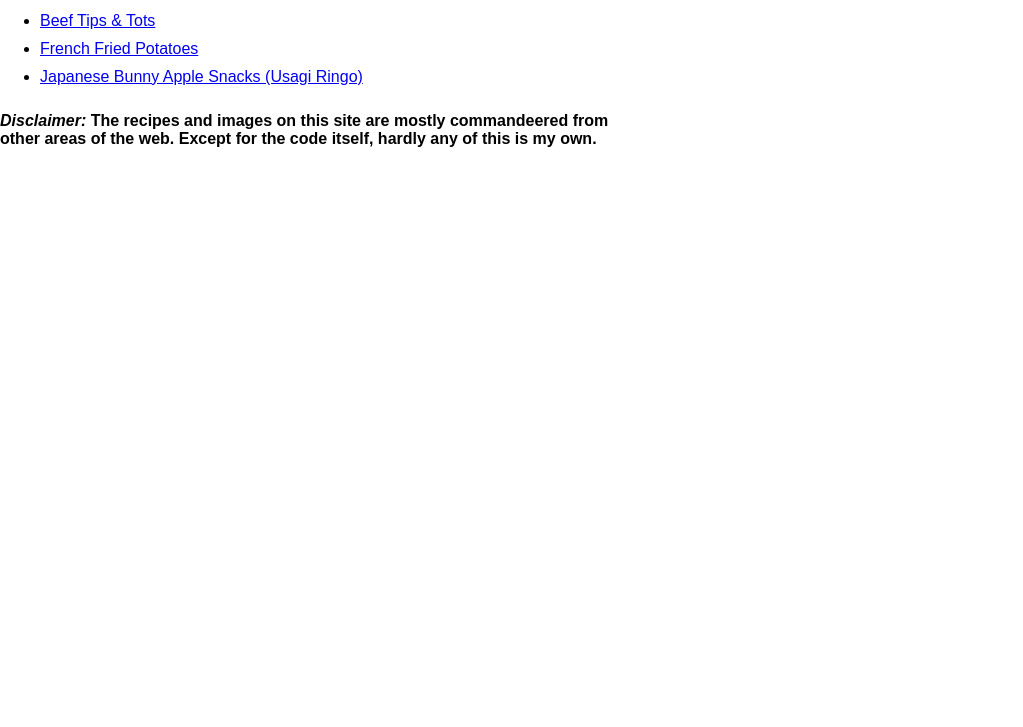
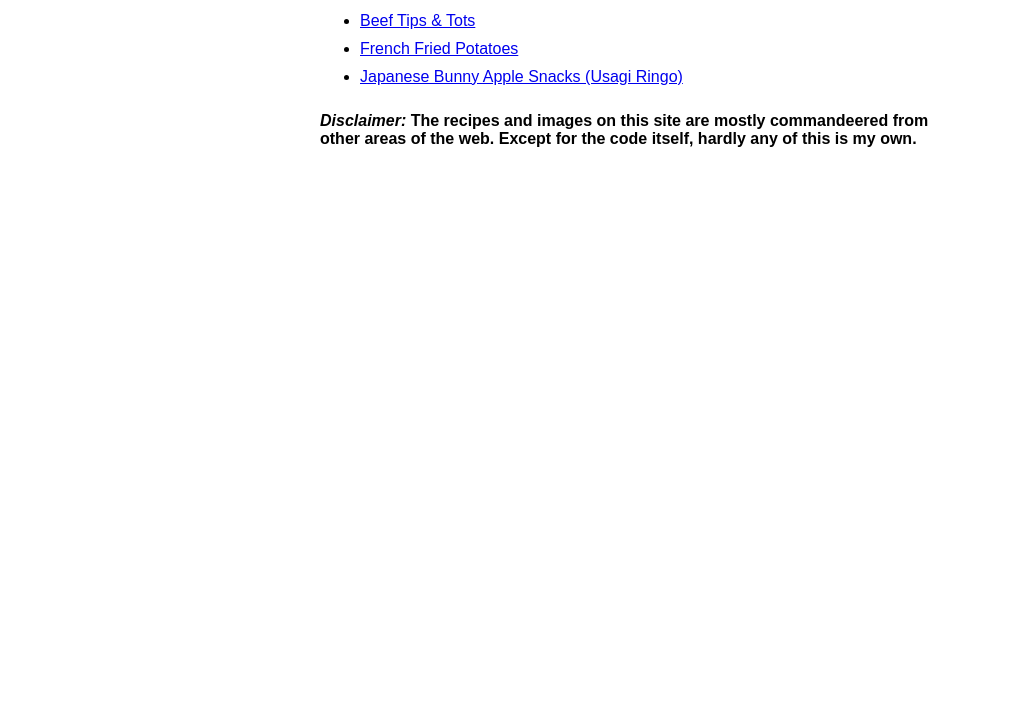
Before and after one commit to Blkshroud/odin-recipes, a plain HTML site: page index.html in a window 1280 px wide. Shown: the part 73-800 px from the top of the page, without its empty margins (0-1023 px from the left). Drawn offline with Linux system fonts and the light colour scheme.

Commit message:
Correction for missing margin auto left/right Commit Ref: 0c70a68

```diff
--- a/css/styles.css
+++ b/css/styles.css
@@ -4,7 +4,7 @@
 
 body{
     width: 50%;
-    margin: 0px;
+    margin: 0px auto;
 }
 
 h1 {
```
